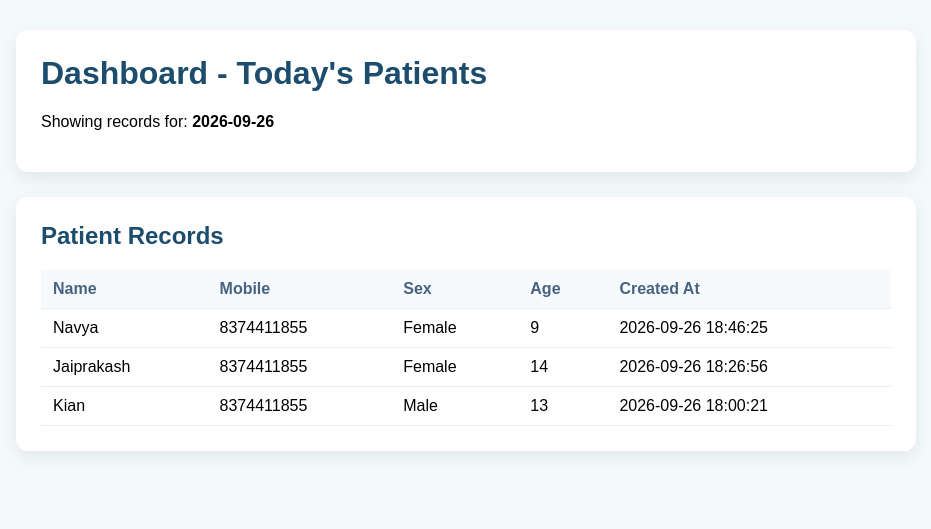
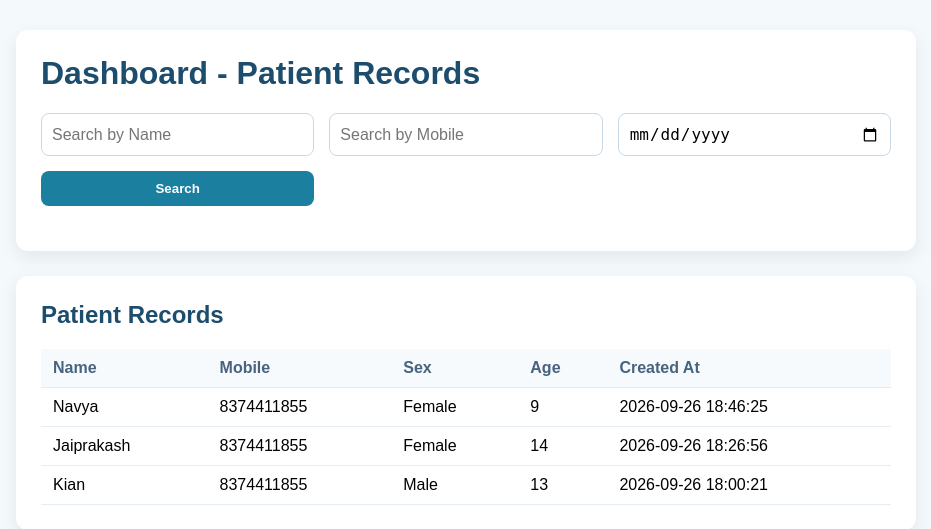
Before and after one commit to hkjarma/PatientManagement, a Flask app: page /dashboard in a window 1280 px wide. Shown: the top 529 px of the page, without its empty margins (174-1105 px from the left). Run offline with Flask 3, Linux system fonts and the light colour scheme; data comes from the database, SQL or seed files in the repository.

Commit message:
search functionality
search functionality

```diff
--- a/app.py
+++ b/app.py
@@ -32,21 +32,34 @@ from datetime import datetime
 
 @app.route('/dashboard', methods=['GET'])
 def dashboard():
-    # Get the current date
-    current_date = datetime.now().strftime('%Y-%m-%d')
+    # Get search parameters from the query string
+    name = request.args.get('name', '').strip()
+    mobile = request.args.get('mobile', '').strip()
+    created_date = request.args.get('created_date', '').strip()
 
-    # Fetch patients for the current date (using DATE(created_at) to ignore time)
-    query = """
-        SELECT id, name, mobile, sex, age, created_at
-        FROM patients
-        ORDER BY id DESC
-    """
+    # Base query
+    query = "SELECT id, name, mobile, sex, age, created_at FROM patients WHERE 1=1"
+    params = []
+
+    # Add filters based on search parameters
+    if name:
+        query += " AND name LIKE ?"
+        params.append(f"%{name}%")
+    if mobile:
+        query += " AND mobile LIKE ?"
+        params.append(f"%{mobile}%")
+    if created_date:
+        query += " AND DATE(created_at) = ?"
+        params.append(created_date)
+
+    query += " ORDER BY id DESC"
+
+    # Execute the query
     conn = get_db_connection()
-    patients = conn.execute(query).fetchall()
+    patients = conn.execute(query, params).fetchall()
     conn.close()
 
-    return render_template('dashboard.html', patients=patients, current_date=current_date)
-
+    return render_template('dashboard.html', patients=patients)
 
 @app.route('/', methods=['GET', 'POST'])
 def index():
--- a/templates/dashboard.html
+++ b/templates/dashboard.html
@@ -3,7 +3,7 @@
 <head>
     <meta charset="UTF-8">
     <meta name="viewport" content="width=device-width, initial-scale=1.0">
-    <title>Dashboard - Today's Patients</title>
+    <title>Dashboard - Patient Records</title>
     <style>
         body {
             font-family: Arial, sans-serif;
@@ -52,13 +52,34 @@
         button:hover {
             background: #176d8c;
         }
+        form {
+            display: grid;
+            grid-template-columns: repeat(3, 1fr);
+            gap: 15px;
+            margin-bottom: 20px;
+        }
+        input, select {
+            padding: 10px;
+            border: 1px solid #c8d9e6;
+            border-radius: 8px;
+            font-size: 16px;
+        }
+        input:focus, select:focus {
+            outline: 3px solid #d9eff7;
+            border-color: #4f8fb7;
+        }
     </style>
 </head>
 <body>
     <div class="container">
         <div class="card">
-            <h1>Dashboard - Today's Patients</h1>
-            <p>Showing records for: <strong>{{ current_date }}</strong></p>
+            <h1>Dashboard - Patient Records</h1>
+            <form method="GET" action="/dashboard">
+                <input type="text" name="name" placeholder="Search by Name">
+                <input type="text" name="mobile" placeholder="Search by Mobile">
+                <input type="date" name="created_date" placeholder="Search by Date">
+                <button type="submit">Search</button>
+            </form>
         </div>
 
         <div class="card">
@@ -87,7 +108,7 @@
                 </tbody>
             </table>
             {% else %}
-                <p>No patients registered today.</p>
+                <p>No patients found for the selected criteria.</p>
             {% endif %}
         </div>
     </div>
```
Also changed, not shown: README.md.
